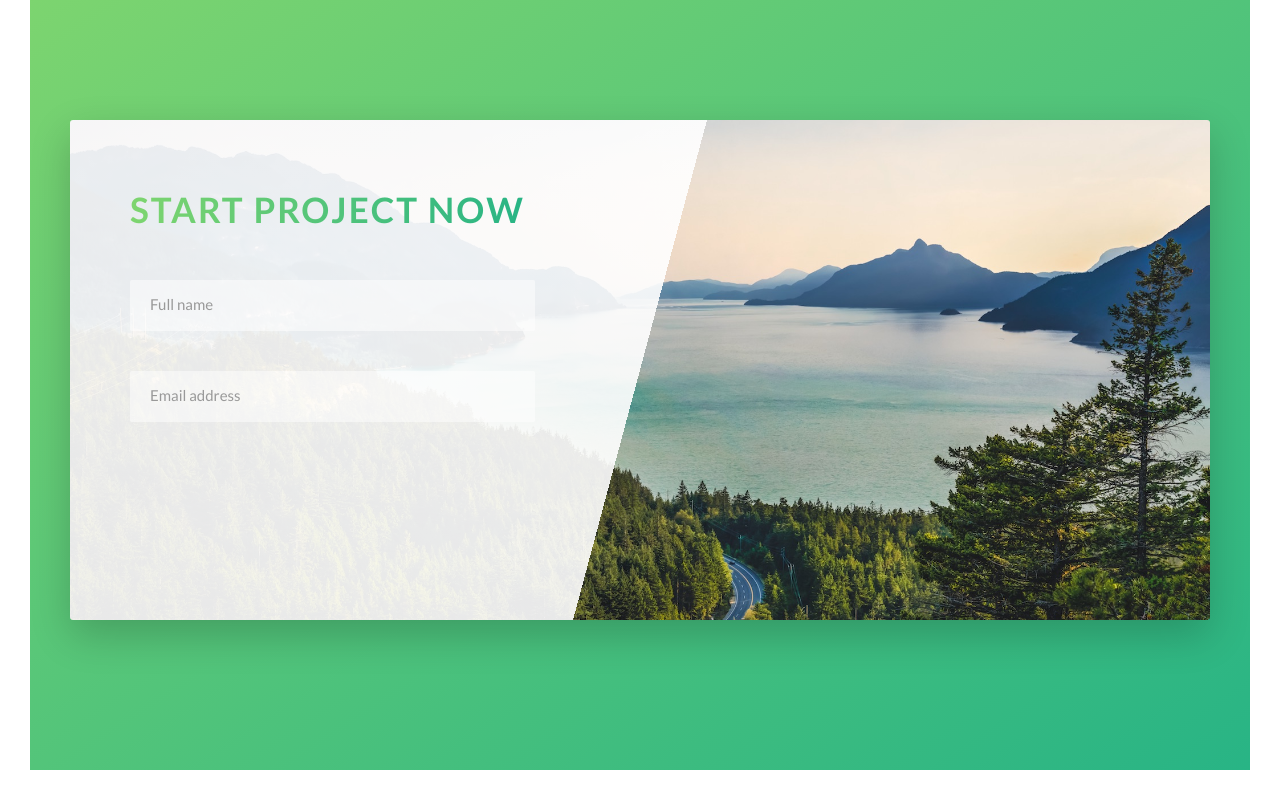
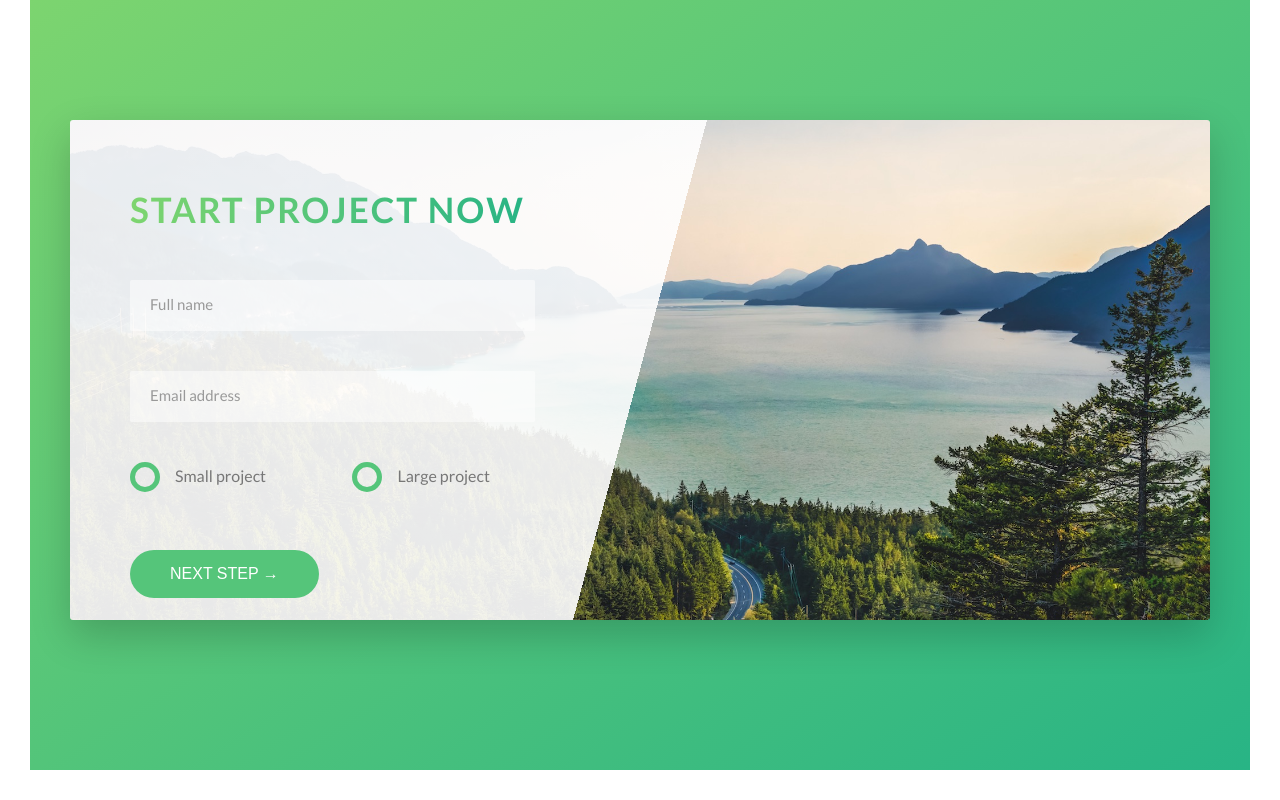
Before and after one commit to nitsansoffair/nitsansoffair, a website: page index.html in a window 1280 px wide. Shown: the part 4645-5445 px from the top of the page. Drawn offline with Linux system fonts and the light colour scheme.

Commit message:
Building the Booking Section - Part 3

```diff
--- a/index.html
+++ b/index.html
@@ -298,6 +298,28 @@
                                 <input type="email" class="form__input" placeholder="Email address" id="email" required/>
                                 <label for="email" class="form__label">Email address</label>
                             </div>
+
+                            <div class="form__group">
+                                <div class="form__radio-group">
+                                    <input type="radio" class="form__radio-input" id="small" name="size"/>
+                                    <label for="small" class="form__radio-label">
+                                        <span class="form__radio-button"></span>
+                                        Small project
+                                    </label>
+                                </div>
+
+                                <div class="form__radio-group u-margin-bottom-medium">
+                                    <input type="radio" class="form__radio-input" id="large" name="size"/>
+                                    <label for="large" class="form__radio-label">
+                                        <span class="form__radio-button"></span>
+                                        Large project
+                                    </label>
+                                </div>
+                            </div>
+
+                            <div class="form__group">
+                                <button class="btn btn--green">Next step &rarr;</button>
+                            </div>
                         </form>
                     </div>
                 </div>
--- a/sass/base/_utilities.scss
+++ b/sass/base/_utilities.scss
@@ -1,23 +1,23 @@
 .u-center-text {
-  text-align: center;
+  text-align: center !important;
 }
 
 .u-margin-bottom-big {
-  margin-bottom: 8rem;
+  margin-bottom: 8rem !important;
 }
 
 .u-margin-bottom-small {
-  margin-bottom: 1.5rem;
+  margin-bottom: 1.5rem !important;
 }
 
 .u-margin-bottom-medium {
-  margin-bottom: 4rem;
+  margin-bottom: 4rem !important;
 }
 
 .u-margin-top-big {
-  margin-top: 8rem;
+  margin-top: 8rem !important;
 }
 
 .u-margin-top-xl {
-  margin-top: 10rem;
+  margin-top: 10rem !important;
 }
--- a/sass/components/_button.scss
+++ b/sass/components/_button.scss
@@ -1,6 +1,7 @@
 @import "../abstracts/variables";
 
 .btn {
+  &,
   &:link,
   &:visited {
     text-transform: uppercase;
@@ -11,6 +12,10 @@
     transition: all .2s;
     position: relative;
     font-size: $default-font-size;
+
+    // Change for the button element
+    border: none;
+    cursor: pointer;
   }
 
   &:hover {
@@ -23,7 +28,9 @@
     }
   }
 
-  &:active {
+  &:active,
+  &:focus {
+    outline: none;
     transform: translateY(-0.1rem);
     box-shadow: 0 0.5rem 1rem rgba($color-black, .2);
   }
--- a/sass/components/_form.scss
+++ b/sass/components/_form.scss
@@ -16,6 +16,7 @@
     border-bottom: 3px solid transparent;
     width: 90%;
     display: block;
+    transition: all 0.3s;
 
     &:focus {
       outline: none;
@@ -45,4 +46,50 @@
     visibility: hidden;
     transform: translateY(-4rem);
   }
+
+  &__radio-group {
+    width: 49%;
+    display: inline-block;
+  }
+
+  &__radio-input {
+    display: none;
+  }
+
+  &__radio-label {
+    font-size: $default-font-size;
+    cursor: pointer;
+    position: relative;
+    padding-left: 4.5rem;
+  }
+
+  &__radio-button {
+    height: 3rem;
+    width: 3rem;
+    border: 5px solid $color-primary;
+    border-radius: 50%;
+    display: inline-block;
+    position: absolute;
+    left: 0;
+    top: -0.4;
+
+    &::after {
+      content: "";
+      display: block;
+      height: 1rem;
+      width: 1.3rem;
+      border-radius: 50%;
+      position: absolute;
+      top: 50%;
+      left: 50%;
+      transform: translate(-50%, -50%);
+      background-color: $color-primary;
+      opacity: 0;
+      transition: opacity 0.2s;
+    }
+  }
+
+  &__radio-input:checked ~ &__radio-label &__radio-button::after {
+    opacity: 1;
+  }
 }
```
Also changed, not shown: css/style.css.
